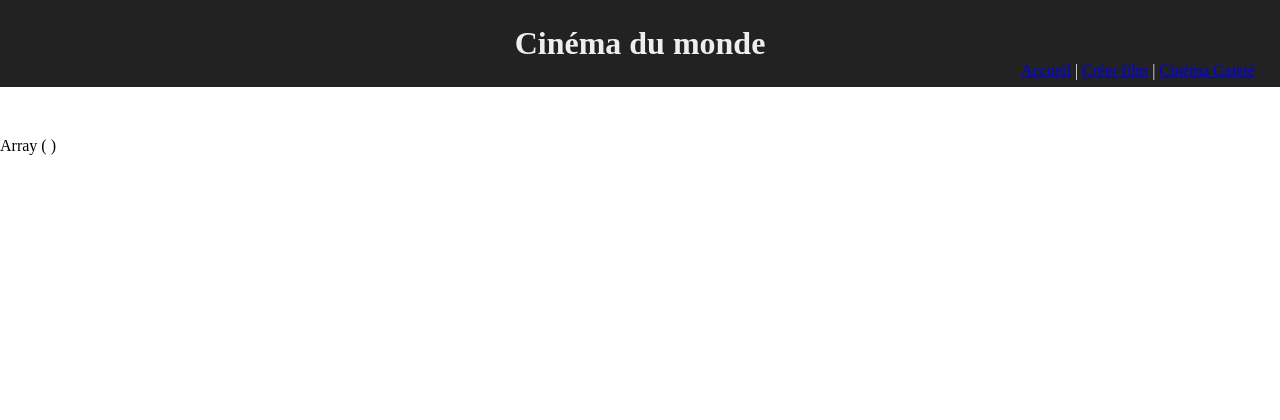
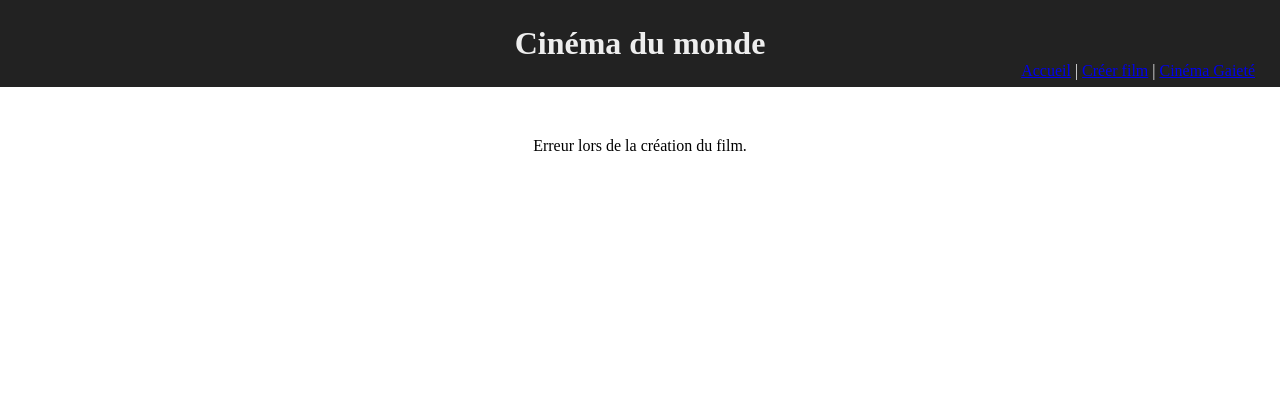
Before and after one commit to alexis35115/demo-structure-php, a PHP site: page /creer-film-traitement.php in a window 1280 px wide. Shown: the top 420 px of the page. Run offline with PHP 8.4, Linux system fonts and the light colour scheme.

Commit message:
finalisation du traitement pour créer un nouveau film et ensuite afficher un message selon le traitement

```diff
--- a/creer-film-traitement.php
+++ b/creer-film-traitement.php
@@ -10,18 +10,35 @@
 <body>
     <?php
     include "en-tete.php";
-    ?>
+    include "connexion.php";
 
-    <?php
+    try {
+        $sth = $dbh->prepare("INSERT INTO `film`(`titre`, `resume`, `description`, `realisateur`, `image`) VALUES (:titre,:resume,:description,:realisateur,:image)");
 
-    print_r($_POST);
+        $sth->bindParam(':titre', $_POST['titre'], PDO::PARAM_STR);
+        $sth->bindParam(':resume', $_POST['resume'], PDO::PARAM_STR);
+        $sth->bindParam(':description', $_POST['description'], PDO::PARAM_STR);
+        $sth->bindParam(':realisateur', $_POST['realisateur'], PDO::PARAM_STR);
+        $sth->bindParam(':image', $_POST['image'], PDO::PARAM_STR);
+        ?>
 
-    //INSERT INTO `film`(`titre`, `resume`, `description`, `realisateur`, `image`) VALUES ([value-2],[value-3],[value-4],[value-5],[value-6])
+        <div class="centrer centrer-text">
 
-    ?>
+        <?php
+        if ($sth->execute()) {
+            echo("Succès lors de la création du film.");
+        } else {
+            echo("Erreur lors de la création du film.");
+        }
+        ?>
 
+        </div>
 
-    <?php
+        <?php
+    } catch (\Throwable $e) {
+        echo("Erreur lors de la création du film.");
+    }
+
     include "pied-page.php";
     ?>
 </body>
```
